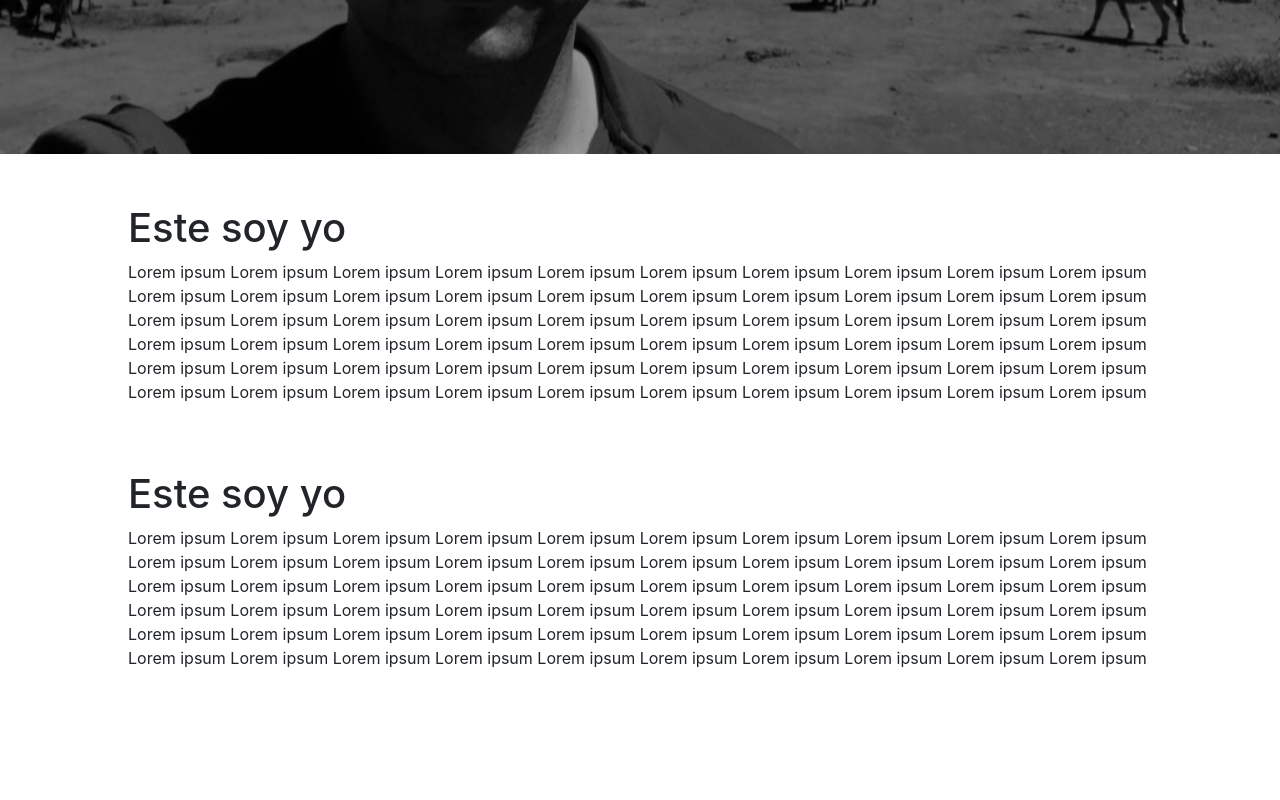
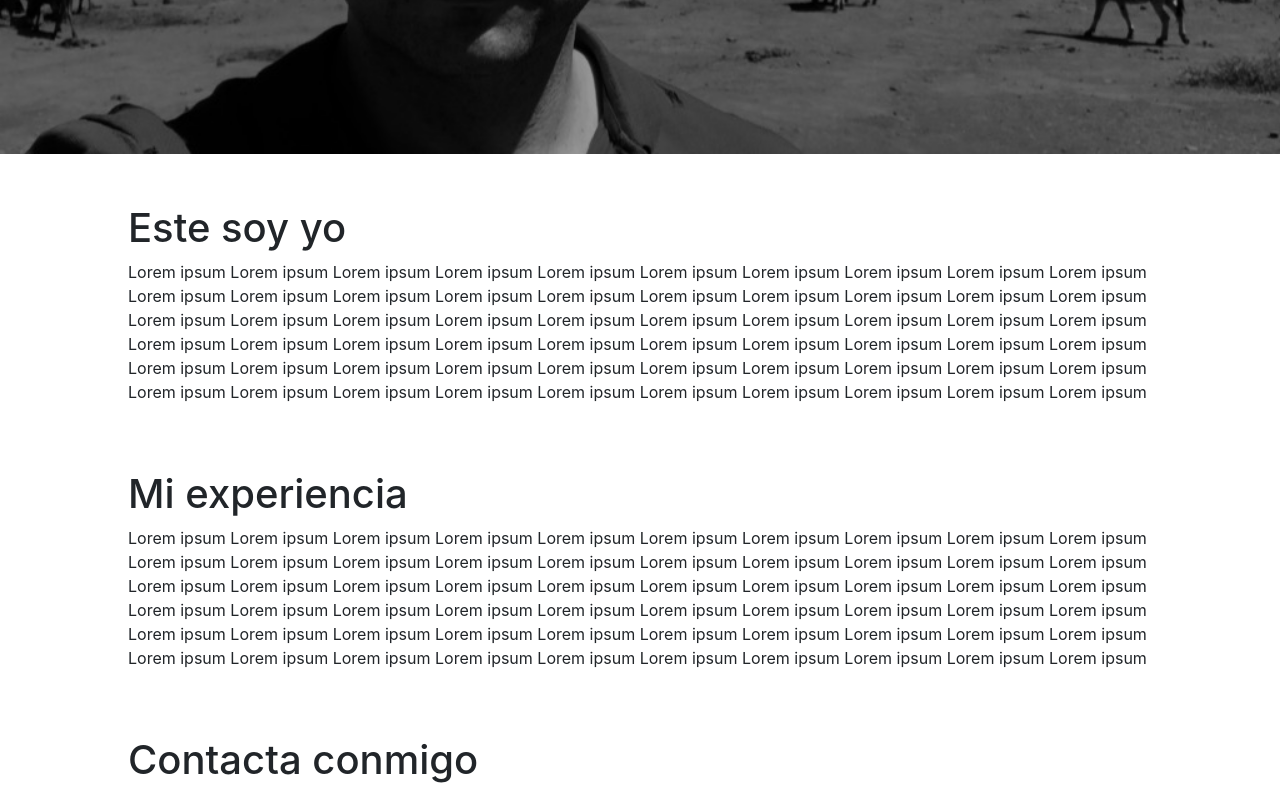
Before and after one commit to rafelmm/react-basic, a React (Create React App) app: page / in a window 1280 px wide. Shown: the part 646-1446 px from the top of the page. Before the commit the page ends 1332 px from the top, so only its background shows below. Built offline with nearby package versions, Linux system fonts and the light colour scheme.

Commit message:
Creo componente section para añadir contenido a la pagina de forma ordenada

```diff
--- a/src/components/App.js
+++ b/src/components/App.js
@@ -3,6 +3,7 @@ import React from 'react';
 import Navbar from 'react-bootstrap/Navbar';
 import Nav from 'react-bootstrap/Nav';
 import Menu from './menu/Menu';
+import Section from './section/Section';
 
 import './App.css';
 
@@ -46,9 +47,8 @@ function App() {
       </div>
 
       <div className="main-container">
-        <div id="about" className="section">
-          <h1>Este soy yo</h1>
-          <p>Lorem ipsum Lorem ipsum Lorem ipsum Lorem ipsum Lorem ipsum Lorem ipsum Lorem ipsum Lorem ipsum
+        <Section id="about" title="Este soy yo">
+          Lorem ipsum Lorem ipsum Lorem ipsum Lorem ipsum Lorem ipsum Lorem ipsum Lorem ipsum Lorem ipsum
           Lorem ipsum Lorem ipsum Lorem ipsum Lorem ipsum Lorem ipsum
           Lorem ipsum Lorem ipsum Lorem ipsum Lorem ipsum Lorem ipsum
           Lorem ipsum Lorem ipsum Lorem ipsum Lorem ipsum
@@ -61,11 +61,9 @@ function App() {
           Lorem ipsum Lorem ipsum Lorem ipsum Lorem ipsum
           Lorem ipsum Lorem ipsum Lorem ipsum Lorem ipsum
           Lorem ipsum
-          </p>
-        </div>
-        <div id="contact" className="section">
-          <h1>Este soy yo</h1>
-          <p>Lorem ipsum Lorem ipsum Lorem ipsum Lorem ipsum Lorem ipsum Lorem ipsum Lorem ipsum Lorem ipsum
+        </Section>
+        <Section id="career" title="Mi experiencia">
+          Lorem ipsum Lorem ipsum Lorem ipsum Lorem ipsum Lorem ipsum Lorem ipsum Lorem ipsum Lorem ipsum
           Lorem ipsum Lorem ipsum Lorem ipsum Lorem ipsum Lorem ipsum
           Lorem ipsum Lorem ipsum Lorem ipsum Lorem ipsum Lorem ipsum
           Lorem ipsum Lorem ipsum Lorem ipsum Lorem ipsum
@@ -78,10 +76,11 @@ function App() {
           Lorem ipsum Lorem ipsum Lorem ipsum Lorem ipsum
           Lorem ipsum Lorem ipsum Lorem ipsum Lorem ipsum
           Lorem ipsum
-          </p>
-        </div>
+        </Section>
+        <Section id="contact" title="Contacta conmigo">
+
+        </Section>
       </div>
-
     </>
   );
 }
--- a/src/components/menu/menu.css
+++ b/src/components/menu/menu.css
@@ -12,7 +12,7 @@
     cursor: pointer;
 }
 .menu-button-container:hover{
-    background-color:rgba(64,64,64,0.5);
+    background-color:rgba(164,164,164,0.5);
 }
 
 .menu-bar{
--- /dev/null
+++ b/src/components/section/Section.js
@@ -0,0 +1,15 @@
+import React from 'react';
+
+const Section = ({title, children}) => {
+
+    return (
+        <div className="section">
+            <h1>{title}</h1>
+            <p>
+                {children}
+            </p>
+        </div>
+    )
+}
+
+export default Section;
```
